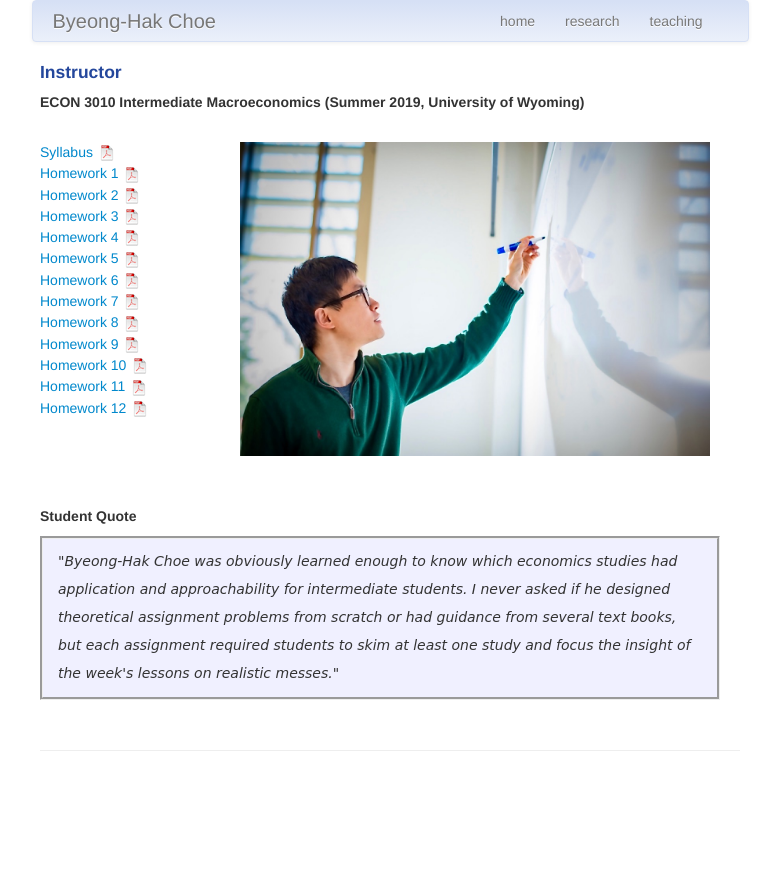
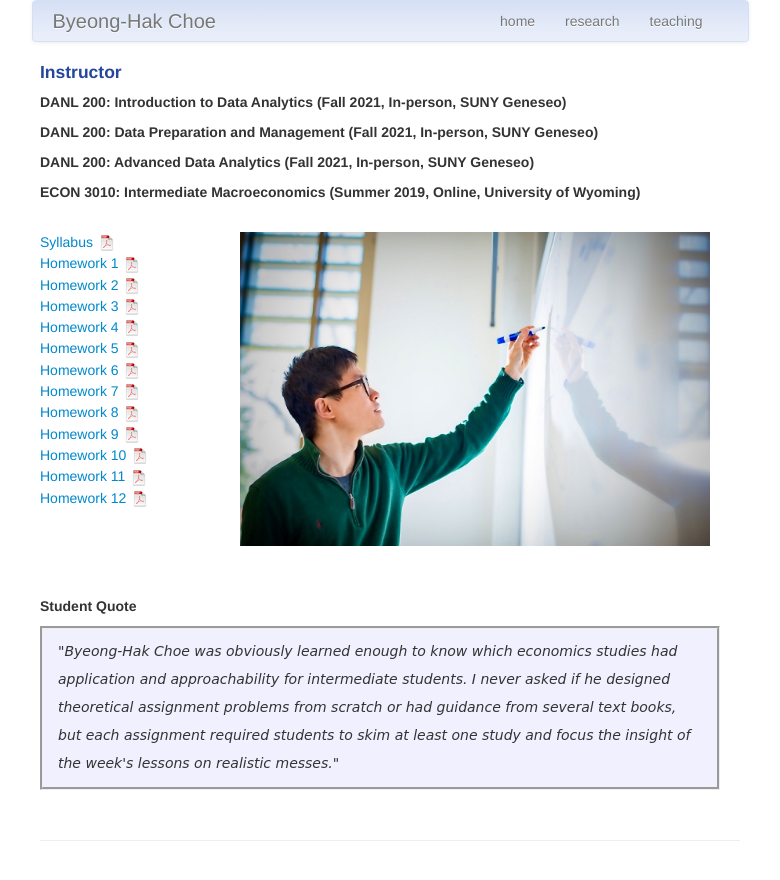
Before and after one commit to Erikwoj/bcecon.github.io, a Jekyll site: the page built from pages/teaching.md, in a window 1280 px wide. Shown: the top 880 px of the page, without its empty margins (250-1030 px from the left). Built offline with Jekyll 4.4.1, drawn with Linux system fonts in a browser that asks for light colours.

Commit message:
Update teaching.md

```diff
--- a/pages/teaching.md
+++ b/pages/teaching.md
@@ -8,7 +8,13 @@
 
 #### <a name="Instructor"></a>Instructor
 
-##### <strong>ECON 3010 Intermediate Macroeconomics</strong> (Summer 2019, University of Wyoming)
+##### <strong>DANL 200: Introduction to Data Analytics</strong> (Fall 2021, In-person, SUNY Geneseo)
+
+##### <strong>DANL 200: Data Preparation and Management</strong> (Fall 2021, In-person, SUNY Geneseo)
+
+##### <strong>DANL 200: Advanced Data Analytics</strong> (Fall 2021, In-person, SUNY Geneseo)
+
+##### <strong>ECON 3010: Intermediate Macroeconomics</strong> (Summer 2019, Online, University of Wyoming)
 <div class="container">
     <div class="row-fluid">
         <div class="span2">
```
